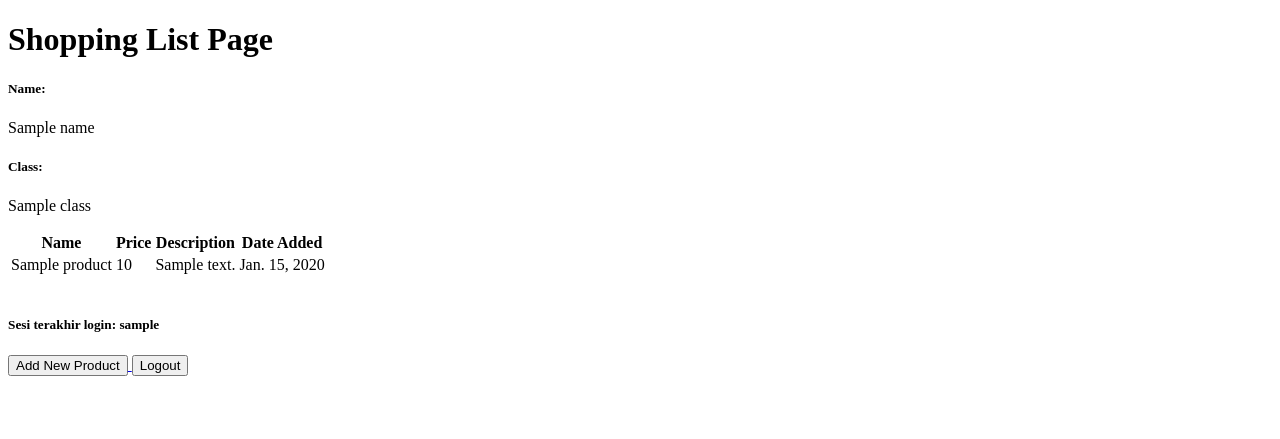
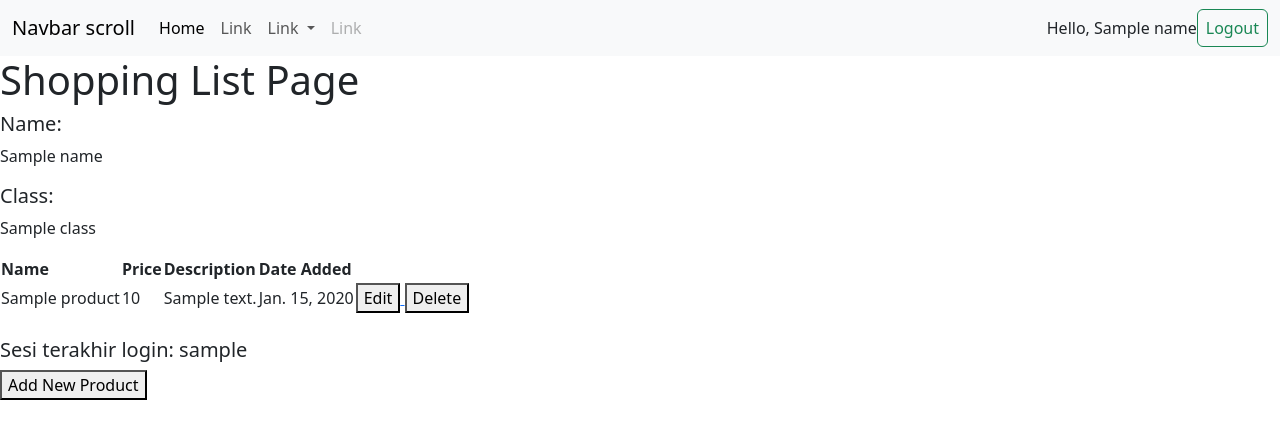
Before and after one commit to Gyan-Bano/shopping-list, a Django app: template main/templates/main.html in a window 1280 px wide. Shown: the top 439 px of the page. Run offline with Django 4.2, Linux system fonts and the light colour scheme; tables that the repository leaves empty hold one stand-in row (values such as "Sample post"); the template is opened without the code that fills it: values that come from a table or form of the project are taken from there, most other values are stand-ins (such as "Sample title", 1, 10 or a date in 2020).

Commit message:
commit tutorial 4

```diff
--- a/main/templates/main.html
+++ b/main/templates/main.html
@@ -1,6 +1,48 @@
 {% extends 'base.html' %}
 
 {% block content %}
+    <nav class="navbar navbar-expand-lg bg-body-tertiary">
+        <div class="container-fluid">
+            <a class="navbar-brand" href="#">Navbar scroll</a>
+            <button class="navbar-toggler" type="button" data-bs-toggle="collapse" data-bs-target="#navbarScroll" aria-controls="navbarScroll" aria-expanded="false" aria-label="Toggle navigation">
+                <span class="navbar-toggler-icon"></span>
+            </button>
+            <div class="collapse navbar-collapse" id="navbarScroll">
+                <ul class="navbar-nav me-auto my-2 my-lg-0 navbar-nav-scroll" style="--bs-scroll-height: 100px;">
+                    <li class="nav-item">
+                        <a class="nav-link active" aria-current="page" href="#">Home</a>
+                    </li>
+                    <li class="nav-item">
+                        <a class="nav-link" href="#">Link</a>
+                    </li>
+                    <li class="nav-item dropdown">
+                        <a class="nav-link dropdown-toggle" href="#" role="button" data-bs-toggle="dropdown" aria-expanded="false">
+                            Link
+                        </a>
+                        <ul class="dropdown-menu">
+                            <li><a class="dropdown-item" href="#">Action</a></li>
+                            <li><a class="dropdown-item" href="#">Another action</a></li>
+                            <li><hr class="dropdown-divider"></li>
+                            <li><a class="dropdown-item" href="#">Something else here</a></li>
+                        </ul>
+                    </li>
+                    <li class="nav-item">
+                        <a class="nav-link disabled" aria-disabled="true">Link</a>
+                    </li>
+                </ul>
+                <div class="d-flex flex-row align-items-center"> <!-- Create a container for both elements -->
+                        <p class='my-auto'>Hello, {{ name }}</p> <!-- Add mr-2 class for margin -->
+                    <a href="{% url 'main:logout' %}">
+                        <button class="btn btn-outline-success px-2"> <!-- Add px-2 class for horizontal padding -->
+                            Logout
+                        </button>
+                    </a>
+                </div>
+            </div>
+        </div>
+    </nav>
+
+
     <h1>Shopping List Page</h1>
 
     <h5>Name:</h5>
@@ -15,6 +57,7 @@
             <th>Price</th>
             <th>Description</th>
             <th>Date Added</th>
+
         </tr>
 
         {% comment %} Berikut cara memperlihatkan data produk di bawah baris ini {% endcomment %}
@@ -25,6 +68,19 @@
                 <td>{{product.price}}</td>
                 <td>{{product.description}}</td>
                 <td>{{product.date_added}}</td>
+                <td>
+                    <a href="{% url 'main:edit_product' product.pk %}">
+                        <button>
+                            Edit
+                        </button>
+                    </a>
+                    <a href="{% url 'main:delete_product' product.pk %}">
+                        <button>
+                            Delete
+                        </button>
+                    </a>
+
+                </td>
             </tr>
         {% endfor %}
     </table>
@@ -39,10 +95,10 @@
     </a>
 
 
-    <a href="{% url 'main:logout' %}">
+    {% comment %} <a href="{% url 'main:logout' %}">
         <button>
             Logout
         </button>
     </a>
-
+     {% endcomment %}
 {% endblock content %}
--- a/main/urls.py
+++ b/main/urls.py
@@ -1,5 +1,5 @@
 from django.urls import path
-from main.views import show_main, create_product, show_xml, show_json,  show_xml_by_id, show_json_by_id, register, login_user, logout_user
+from main.views import show_main, create_product, show_xml, show_json,  show_xml_by_id, show_json_by_id, register, login_user, logout_user, edit_product, delete_product
 
 app_name = 'main'
 
@@ -13,5 +13,7 @@ urlpatterns = [
     path('register/', register, name='register'), #sesuaikan dengan nama fungsi yang dibuat
     path('login/', login_user, name='login'), #sesuaikan dengan nama fungsi yang dibuat
     path('logout/', logout_user, name='logout'),
+    path('edit-product/<int:id>', edit_product, name='edit_product'),
+    path('delete/<int:id>', delete_product, name='delete_product'), # sesuaikan dengan nama fungsi yang dibuat
 
 ]
--- a/shopping_list/settings.py
+++ b/shopping_list/settings.py
@@ -129,9 +129,9 @@ USE_TZ = True
 # Static files (CSS, JavaScript, Images)
 # https://docs.djangoproject.com/en/4.2/howto/static-files/
 
-STATIC_URL = 'static/'
 
 STATIC_ROOT = os.path.join(BASE_DIR, 'static')
+STATIC_URL = 'static/'
 
 # Default primary key field type
 # https://docs.djangoproject.com/en/4.2/ref/settings/#default-auto-field
--- a/templates/base.html
+++ b/templates/base.html
@@ -2,13 +2,14 @@
 <!DOCTYPE html>
 <html lang="en">
     <head>
+        {% block meta %}
         <meta charset="UTF-8" />
-        <meta
-            name="viewport"
-            content="width=device-width, initial-scale=1.0"
-        />
-        {% block meta %}
+        <meta name="viewport" content="width=device-width, initial-scale=1.0"/>
         {% endblock meta %}
+        <link href="https://cdn.jsdelivr.net/npm/bootstrap@5.3.2/dist/css/bootstrap.min.css" rel="stylesheet" integrity="sha384-T3c6CoIi6uLrA9TneNEoa7RxnatzjcDSCmG1MXxSR1GAsXEV/Dwwykc2MPK8M2HN" crossorigin="anonymous">
+        <script src="https://code.jquery.com/jquery-3.6.0.min.js" integrity="sha384-KyZXEAg3QhqLMpG8r+J4jsl5c9zdLKaUk5Ae5f5b1bw6AUn5f5v8FZJoMxm6f5cH1" crossorigin="anonymous"></script>
+        <script src="https://cdn.jsdelivr.net/npm/@popperjs/core@2.11.8/dist/umd/popper.min.js" integrity="sha384-I7E8VVD/ismYTF4hNIPjVp/Zjvgyol6VFvRkX/vR+Vc4jQkC+hVqc2pM8ODewa9r" crossorigin="anonymous"></script>
+        <script src="https://cdn.jsdelivr.net/npm/bootstrap@5.3.2/dist/js/bootstrap.min.js" integrity="sha384-BBtl+eGJRgqQAUMxJ7pMwbEyER4l1g+O15P+16Ep7Q9Q+zqX6gSbd85u4mG4QzX+" crossorigin="anonymous"></script>
     </head>
 
     <body>
```
Also changed, not shown: main/templates/edit_product.html (added, +22 -0 lines), main/views.py (+23 -0 lines).
